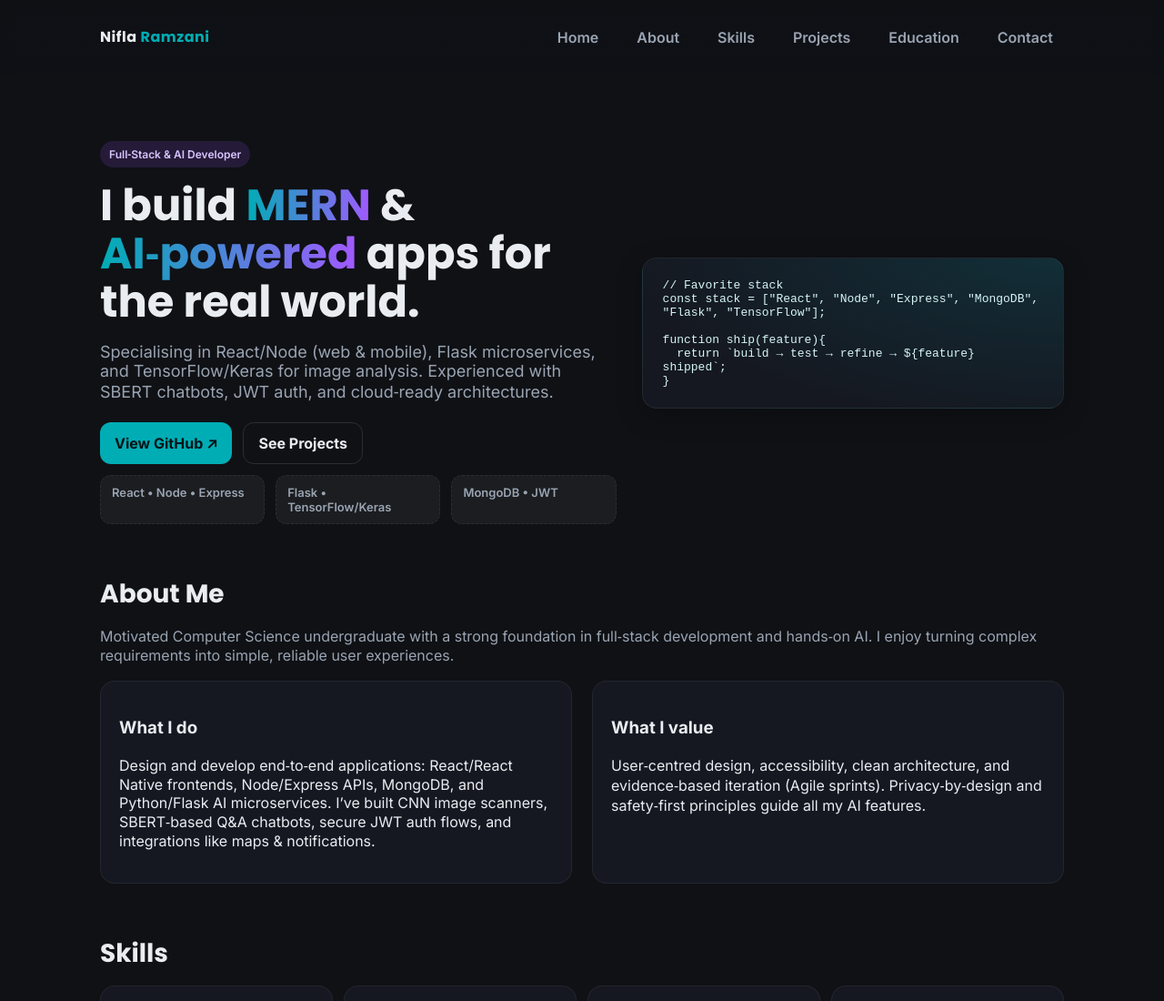
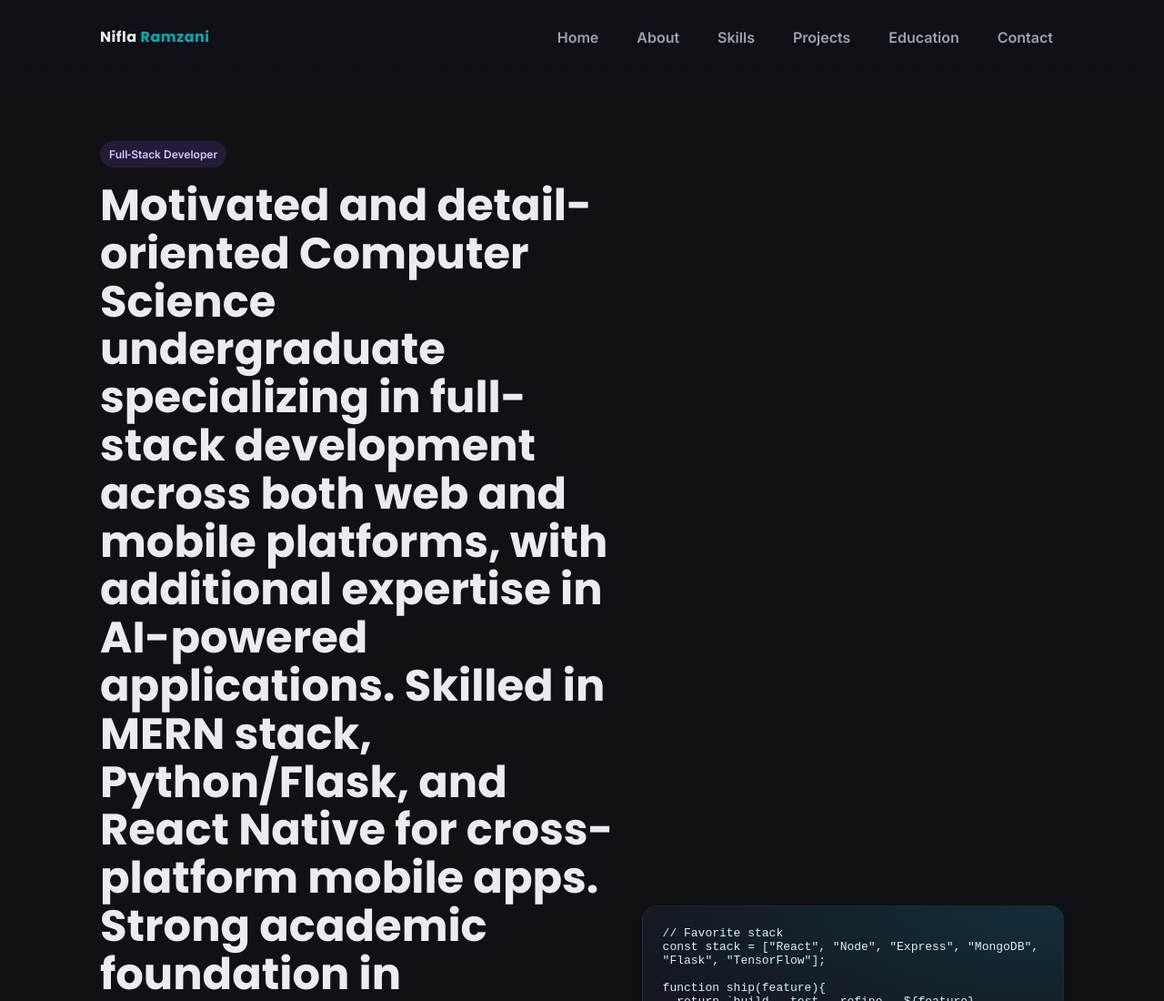
Before and after one commit to niflaramzani2002/niflaramzani2002.github.io, a plain HTML site: page index.html in a window 1280 px wide. Shown: the top 1100 px of the page at 91% size. Drawn offline with Linux system fonts and the light colour scheme.

Commit message:
Update index.html

```diff
--- a/index.html
+++ b/index.html
@@ -7,8 +7,7 @@
   <meta name="description" content="Portfolio of Nifla Ramzani — Full‑Stack & AI developer (MERN, Flask, TensorFlow/Keras, React Native)." />
   <link rel="preconnect" href="https://fonts.gstatic.com" crossorigin>
   <link href="https://fonts.googleapis.com/css2?family=Inter:wght@400;500;600;700;800&family=Poppins:wght@500;700&display=swap" rel="stylesheet">
- <link rel="stylesheet" href="/style.css?v=1">
-
+  <link rel="stylesheet" href="style.css">
 </head>
 <body>
   <header>
@@ -31,8 +30,8 @@
     <!-- HERO -->
     <section class="hero" aria-label="Intro">
       <div>
-        <span class="chip">Full‑Stack & AI Developer</span>
-        <h1 class="title">I build <span class="accent">MERN</span> & <span class="accent">AI‑powered</span> apps for the real world.</h1>
+        <span class="chip">Full‑Stack Developer</span>
+        <h1 class="title">Motivated and detail-oriented Computer Science undergraduate specializing in full-stack development across both web and mobile platforms, with additional expertise in AI-powered applications. Skilled in MERN stack, Python/Flask, and React Native for cross-platform mobile apps. Strong academic foundation in computer science and proven ability to design and implement real-world projects. Seeking an internship to apply technical expertise, contribute to innovative projects, and gain valuable industry experience while continuing to grow as a software engineer.</h1>
         <p class="subtitle">Specialising in React/Node (web & mobile), Flask microservices, and TensorFlow/Keras for image analysis. Experienced with SBERT chatbots, JWT auth, and cloud‑ready architectures.</p>
         <div class="cta">
           <a class="btn primary" href="https://github.com/niflaramzani2002" target="_blank" rel="noopener">View GitHub ↗</a>
```
